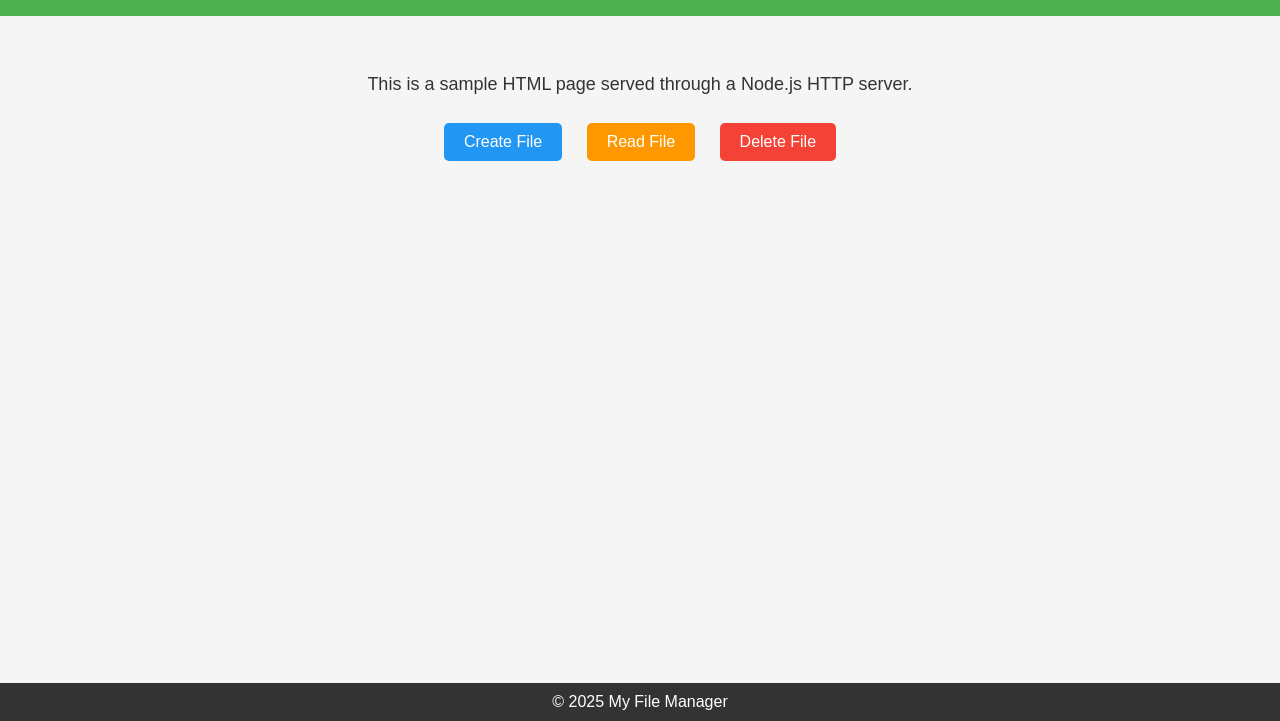
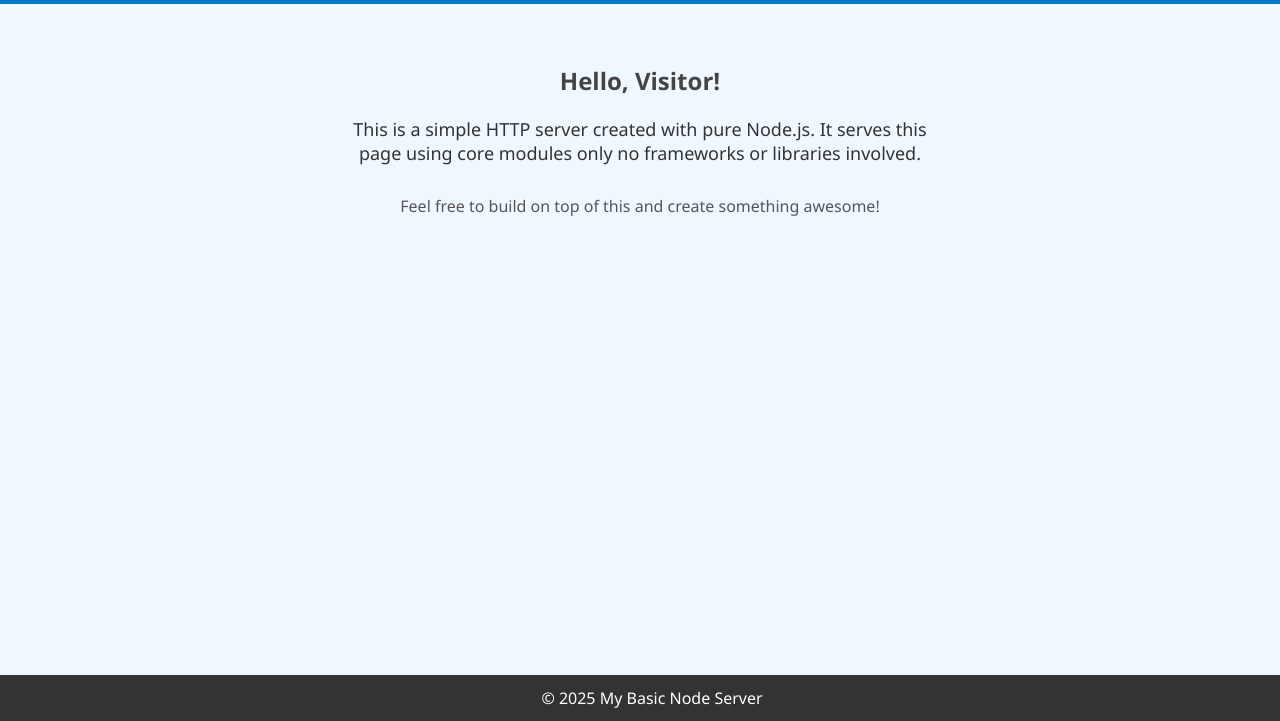
Before and after one commit to Donut-Doctor/BasicHttpServer, a website: page index.html in a window 1280 px wide. Shown: the part 79-800 px from the top of the page. Drawn offline with Linux system fonts and the light colour scheme.

Commit message:
added landing page of the platform and the base server

```diff
--- a/index.html
+++ b/index.html
@@ -1,32 +1,24 @@
 <!DOCTYPE html>
 <html>
 <head>
-  <title>Welcome</title>
+  <title>Welcome to Dogesh's Node.js Server</title>
 </head>
-<body style="background-color:#f5f5f5; font-family:Arial, sans-serif; margin:0; padding:0; text-align:center;">
+<body style="margin:0; padding:0; font-family:Segoe UI, sans-serif; background-color:#f0f8ff; color:#333;">
 
-  <div style="background-color:#4CAF50; color:white; padding:20px 0;">
-    <h1 style="margin:0;"> My Node.js Project</h1>
-    <p style="margin:0;">Simple File Manager with Node.js</p>
-  </div>
+  <header style="background-color:#0077cc; padding:20px; color:white;">
+    <h1 style="margin:0;">Welcome to My Node.js Server</h1>
+  </header>
 
-  <div style="padding:40px;">
-    <p style="font-size:18px; color:#333;">
-      This is a sample HTML page served through a Node.js HTTP server.
+  <main style="padding:40px; text-align:center;">
+    <h2 style="color:#444;">Hello, Visitor!</h2>
+    <p style="font-size:18px; max-width:600px; margin:auto;">
+      This is a simple HTTP server created with pure Node.js. It serves this page using core modules only no frameworks or libraries involved.
     </p>
-    <a href="/create" style="display:inline-block; margin:10px; padding:10px 20px; background-color:#2196F3; color:white; text-decoration:none; border-radius:5px;">
-      Create File
-    </a>
-    <a href="/read" style="display:inline-block; margin:10px; padding:10px 20px; background-color:#FF9800; color:white; text-decoration:none; border-radius:5px;">
-      Read File
-    </a>
-    <a href="/delete" style="display:inline-block; margin:10px; padding:10px 20px; background-color:#F44336; color:white; text-decoration:none; border-radius:5px;">
-      Delete File
-    </a>
-  </div>
+    <p style="margin-top:30px; font-size:16px; color:#555;">Feel free to build on top of this and create something awesome!</p>
+  </main>
 
-  <footer style="background-color:#333; color:#fff; padding:10px 0; position:fixed; bottom:0; width:100%;">
-    <p style="margin:0;">&copy; 2025 My File Manager</p>
+  <footer style="background-color:#333; color:#fff; padding:12px; text-align:center; position:fixed; bottom:0; width:100%;">
+    <p style="margin:0;">&copy; 2025 My Basic Node Server</p>
   </footer>
 
 </body>
--- a/server.js
+++ b/server.js
@@ -1,9 +1,7 @@
 const http = require('http');
 const fs = require('fs');
 const path = require('path');
-
 const PORT = 3001;
-
 const server = http.createServer((req, res) => {
   // Construct the file path
   let filePath = path.join(__dirname, 'index.html');
```
